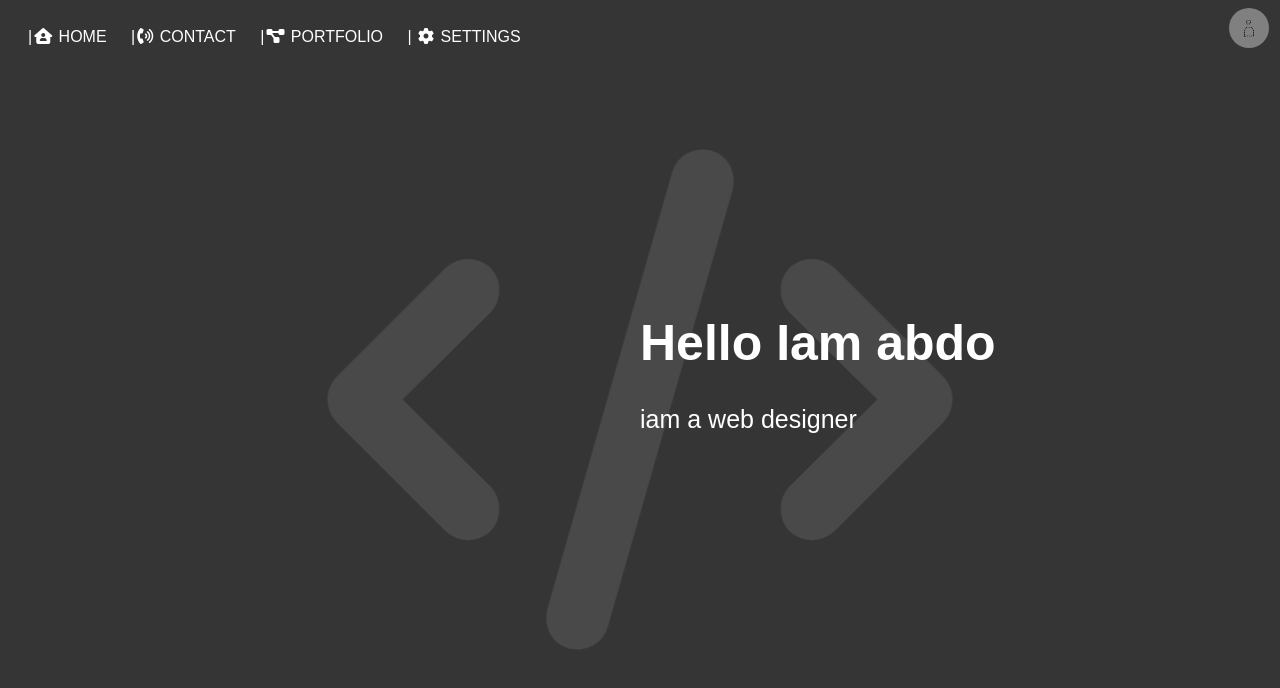
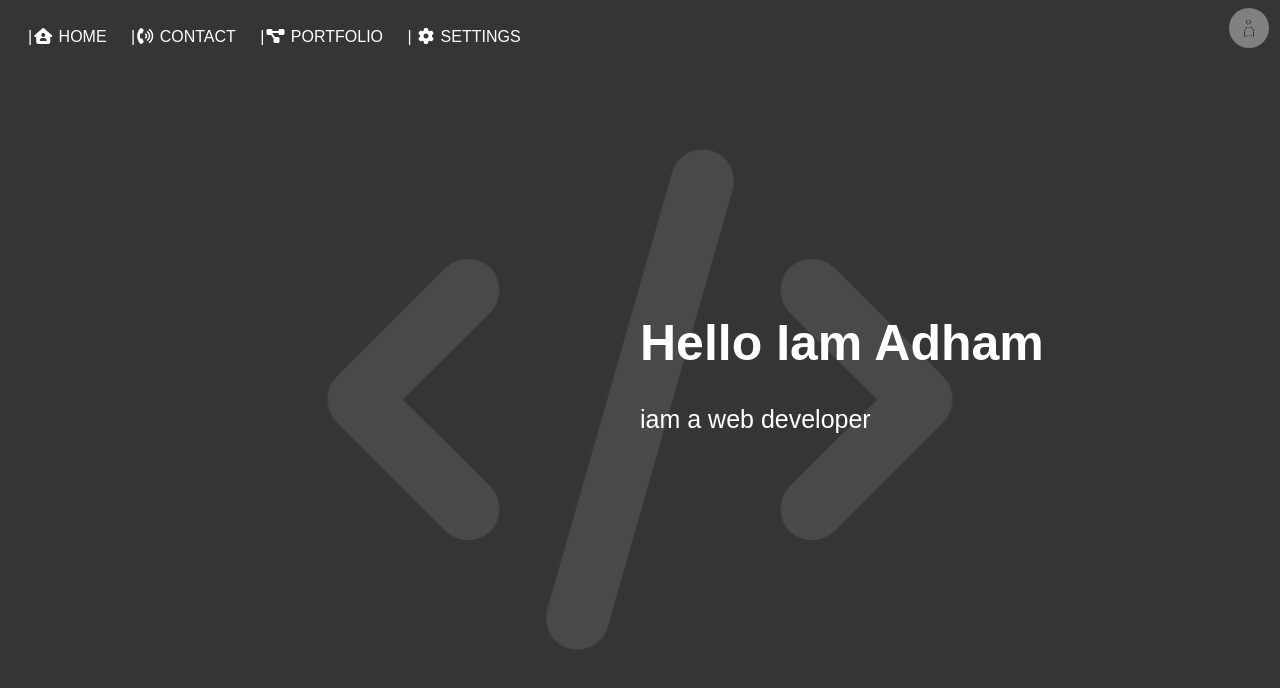
Before and after one commit to Abdoelkassas/adham-s-portfolio, a plain HTML site: page main web/main.html in a window 1280 px wide. Drawn offline with Linux system fonts and the light colour scheme.

Commit message:
Update main.html

```diff
--- a/main web/main.html
+++ b/main web/main.html
@@ -40,8 +40,8 @@
         </ul>
 
         <div class="title">
-            <h1>Hello Iam abdo</h1>
-            <p>iam a web designer</p>
+            <h1>Hello Iam Adham</h1>
+            <p>iam a web developer</p>
         </div>
     </div>
     <div class="menu">
```
